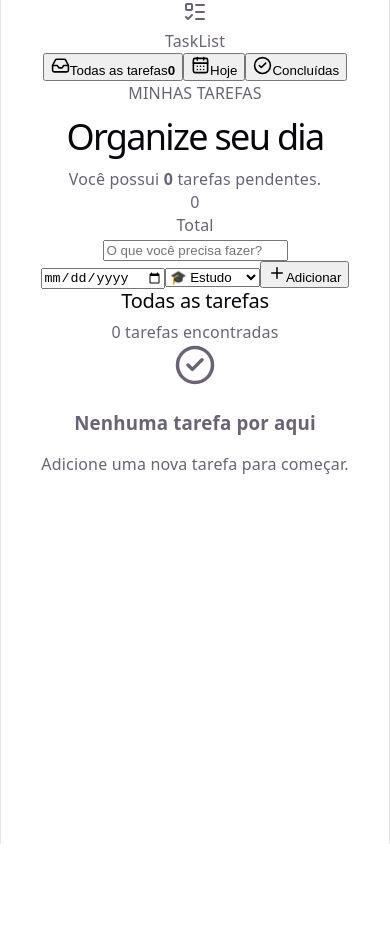
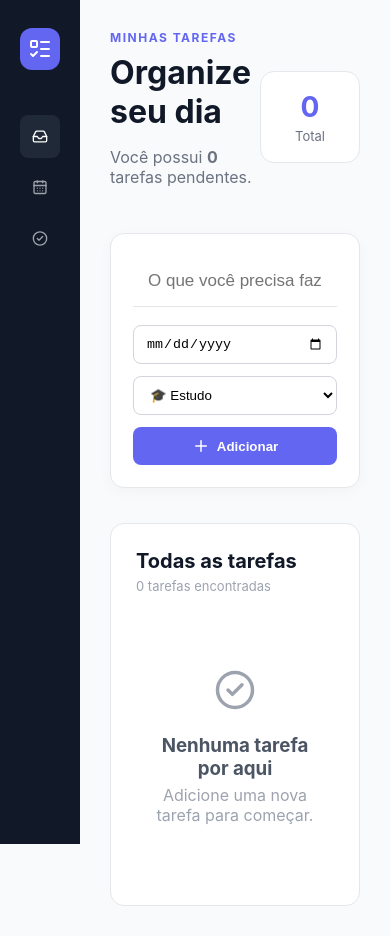
Before and after one commit to vitorhugcunnha/taskList, a React (Vite) app: page / in a window 390 px wide. Before the commit the page ends 844 px from the top, so only its background shows below. Built offline with nearby package versions, Linux system fonts and the light colour scheme.

Commit message:
style: add responsive dashboard layout

```diff
--- a/src/App.css
+++ b/src/App.css
@@ -1,184 +1,389 @@
-.counter {
-  font-size: 16px;
-  padding: 5px 10px;
-  border-radius: 5px;
-  color: var(--accent);
-  background: var(--accent-bg);
-  border: 2px solid transparent;
-  transition: border-color 0.3s;
-  margin-bottom: 24px;
+#root {
+  min-height: 100vh;
+}
 
-  &:hover {
-    border-color: var(--accent-border);
+.app-layout {
+  display: flex;
+  min-height: 100vh;
+}
+
+.sidebar {
+  position: fixed;
+  top: 0;
+  left: 0;
+
+  width: 250px;
+  height: 100vh;
+
+  padding: 28px 20px;
+
+  background: #111827;
+  color: white;
+
+  display: flex;
+  flex-direction: column;
+}
+
+.logo {
+  display: flex;
+  align-items: center;
+  gap: 12px;
+
+  margin-bottom: 45px;
+
+  font-size: 22px;
+  font-weight: 700;
+}
+
+.logo-icon {
+  width: 42px;
+  height: 42px;
+
+  display: flex;
+  align-items: center;
+  justify-content: center;
+
+  border-radius: 12px;
+
+  background: #6366f1;
+}
+
+.sidebar-menu {
+  display: flex;
+  flex-direction: column;
+  gap: 8px;
+}
+
+.menu-item {
+  width: 100%;
+
+  display: flex;
+  align-items: center;
+  gap: 12px;
+
+  padding: 12px;
+
+  border: none;
+  border-radius: 8px;
+
+  background: transparent;
+  color: #9ca3af;
+
+  cursor: pointer;
+
+  text-align: left;
+
+  transition: 0.2s;
+}
+
+.menu-item span {
+  flex: 1;
+}
+
+.menu-item strong {
+  font-size: 12px;
+}
+
+.menu-item:hover {
+  color: white;
+  background: #1f2937;
+}
+
+.menu-item.active {
+  background: #1f2937;
+  color: white;
+}
+
+.main-content {
+  width: calc(100% - 250px);
+
+  margin-left: 250px;
+
+  padding: 55px 7%;
+
+  background: #f8fafc;
+}
+
+.page-header {
+  display: flex;
+  align-items: center;
+  justify-content: space-between;
+
+  margin-bottom: 30px;
+}
+
+.header-label {
+  margin: 0 0 8px;
+
+  font-size: 12px;
+  font-weight: 700;
+
+  letter-spacing: 1.5px;
+
+  color: #6366f1;
+}
+
+.page-header h1 {
+  margin: 0;
+
+  font-size: 32px;
+
+  color: #111827;
+}
+
+.page-header > div > p:last-child {
+  color: #6b7280;
+}
+
+.task-summary {
+  min-width: 100px;
+
+  padding: 18px 25px;
+
+  text-align: center;
+
+  background: white;
+
+  border: 1px solid #e5e7eb;
+  border-radius: 14px;
+}
+
+.task-summary span {
+  display: block;
+
+  font-size: 28px;
+  font-weight: 700;
+
+  color: #6366f1;
+}
+
+.task-summary p {
+  margin: 4px 0 0;
+
+  font-size: 13px;
+
+  color: #6b7280;
+}
+
+.task-form {
+  padding: 22px;
+
+  margin-bottom: 35px;
+
+  background: white;
+
+  border: 1px solid #e5e7eb;
+  border-radius: 14px;
+
+  box-shadow: 0 4px 15px
+    rgba(0, 0, 0, 0.03);
+}
+
+.task-form-main input {
+  width: 100%;
+
+  padding: 15px;
+
+  border: none;
+  border-bottom: 1px solid #e5e7eb;
+
+  outline: none;
+
+  font-size: 17px;
+
+  color: #111827;
+}
+
+.task-form-options {
+  display: flex;
+  gap: 12px;
+
+  margin-top: 18px;
+}
+
+.task-form-options input,
+.task-form-options select {
+  padding: 10px 12px;
+
+  border: 1px solid #d1d5db;
+  border-radius: 8px;
+
+  background: white;
+}
+
+.task-form-options button {
+  display: flex;
+  align-items: center;
+  gap: 7px;
+
+  margin-left: auto;
+
+  padding: 10px 18px;
+
+  border: none;
+  border-radius: 8px;
+
+  background: #6366f1;
+  color: white;
+
+  font-weight: 600;
+
+  cursor: pointer;
+}
+
+.task-form-options button:hover {
+  background: #4f46e5;
+}
+
+.tasks-section {
+  background: white;
+
+  padding: 25px;
+
+  border: 1px solid #e5e7eb;
+  border-radius: 14px;
+}
+
+.section-header {
+  margin-bottom: 20px;
+}
+
+.section-header h2 {
+  margin: 0;
+
+  font-size: 20px;
+
+  color: #111827;
+}
+
+.section-header p {
+  margin: 5px 0 0;
+
+  font-size: 13px;
+
+  color: #9ca3af;
+}
+
+.task-list {
+  display: flex;
+  flex-direction: column;
+  gap: 10px;
+}
+
+.task-card {
+  display: flex;
+  align-items: center;
+  gap: 15px;
+
+  padding: 16px;
+
+  border: 1px solid #e5e7eb;
+  border-radius: 10px;
+
+  transition: 0.2s;
+}
+
+.task-card:hover {
+  transform: translateY(-2px);
+
+  box-shadow: 0 5px 15px
+    rgba(0, 0, 0, 0.05);
+}
+
+.complete-button {
+  display: flex;
+
+  padding: 0;
+
+  border: none;
+
+  background: transparent;
+  color: #6366f1;
+
+  cursor: pointer;
+}
+
+.task-content {
+  flex: 1;
+}
+
+.task-content h3 {
+  margin: 0 0 8px;
+
+  font-size: 15px;
+
+  color: #111827;
+}
+
+.task-details {
+  display: flex;
+  gap: 16px;
+}
+
+.category,
+.date {
+  display: flex;
+  align-items: center;
+  gap: 5px;
+
+  font-size: 12px;
+
+  color: #6b7280;
+}
+
+.task-card.completed {
+  opacity: 0.55;
+}
+
+.task-card.completed h3 {
+  text-decoration: line-through;
+}
+
+.empty-state {
+  padding: 55px 20px;
+
+  text-align: center;
+
+  color: #9ca3af;
+}
+
+.empty-state h3 {
+  margin-bottom: 5px;
+
+  color: #4b5563;
+}
+
+.empty-state p {
+  margin: 0;
+}
+
+@media (max-width: 800px) {
+  .sidebar {
+    width: 80px;
   }
-  &:focus-visible {
-    outline: 2px solid var(--accent);
-    outline-offset: 2px;
+
+  .logo span,
+  .menu-item span,
+  .menu-item strong,
+  .sidebar-footer {
+    display: none;
+  }
+
+  .main-content {
+    width: calc(100% - 80px);
+
+    margin-left: 80px;
+
+    padding: 30px;
+  }
+
+  .task-form-options {
+    flex-direction: column;
+  }
+
+  .task-form-options button {
+    margin-left: 0;
+
+    justify-content: center;
   }
 }
-
-.hero {
-  position: relative;
-
-  .base,
-  .framework,
-  .vite {
-    inset-inline: 0;
-    margin: 0 auto;
-  }
-
-  .base {
-    width: 170px;
-    position: relative;
-    z-index: 0;
-  }
-
-  .framework,
-  .vite {
-    position: absolute;
-  }
-
-  .framework {
-    z-index: 1;
-    top: 34px;
-    height: 28px;
-    transform: perspective(2000px) rotateZ(300deg) rotateX(44deg) rotateY(39deg)
-      scale(1.4);
-  }
-
-  .vite {
-    z-index: 0;
-    top: 107px;
-    height: 26px;
-    width: auto;
-    transform: perspective(2000px) rotateZ(300deg) rotateX(40deg) rotateY(39deg)
-      scale(0.8);
-  }
-}
-
-#center {
-  display: flex;
-  flex-direction: column;
-  gap: 25px;
-  place-content: center;
-  place-items: center;
-  flex-grow: 1;
-
-  @media (max-width: 1024px) {
-    padding: 32px 20px 24px;
-    gap: 18px;
-  }
-}
-
-#next-steps {
-  display: flex;
-  border-top: 1px solid var(--border);
-  text-align: left;
-
-  & > div {
-    flex: 1 1 0;
-    padding: 32px;
-    @media (max-width: 1024px) {
-      padding: 24px 20px;
-    }
-  }
-
-  .icon {
-    margin-bottom: 16px;
-    width: 22px;
-    height: 22px;
-  }
-
-  @media (max-width: 1024px) {
-    flex-direction: column;
-    text-align: center;
-  }
-}
-
-#docs {
-  border-right: 1px solid var(--border);
-
-  @media (max-width: 1024px) {
-    border-right: none;
-    border-bottom: 1px solid var(--border);
-  }
-}
-
-#next-steps ul {
-  list-style: none;
-  padding: 0;
-  display: flex;
-  gap: 8px;
-  margin: 32px 0 0;
-
-  .logo {
-    height: 18px;
-  }
-
-  a {
-    color: var(--text-h);
-    font-size: 16px;
-    border-radius: 6px;
-    background: var(--social-bg);
-    display: flex;
-    padding: 6px 12px;
-    align-items: center;
-    gap: 8px;
-    text-decoration: none;
-    transition: box-shadow 0.3s;
-
-    &:hover {
-      box-shadow: var(--shadow);
-    }
-    .button-icon {
-      height: 18px;
-      width: 18px;
-    }
-  }
-
-  @media (max-width: 1024px) {
-    margin-top: 20px;
-    flex-wrap: wrap;
-    justify-content: center;
-
-    li {
-      flex: 1 1 calc(50% - 8px);
-    }
-
-    a {
-      width: 100%;
-      justify-content: center;
-      box-sizing: border-box;
-    }
-  }
-}
-
-#spacer {
-  height: 88px;
-  border-top: 1px solid var(--border);
-  @media (max-width: 1024px) {
-    height: 48px;
-  }
-}
-
-.ticks {
-  position: relative;
-  width: 100%;
-
-  &::before,
-  &::after {
-    content: '';
-    position: absolute;
-    top: -4.5px;
-    border: 5px solid transparent;
-  }
-
-  &::before {
-    left: 0;
-    border-left-color: var(--border);
-  }
-  &::after {
-    right: 0;
-    border-right-color: var(--border);
-  }
-}
--- a/src/index.css
+++ b/src/index.css
@@ -1,111 +1,18 @@
-:root {
-  --text: #6b6375;
-  --text-h: #08060d;
-  --bg: #fff;
-  --border: #e5e4e7;
-  --code-bg: #f4f3ec;
-  --accent: #aa3bff;
-  --accent-bg: rgba(170, 59, 255, 0.1);
-  --accent-border: rgba(170, 59, 255, 0.5);
-  --social-bg: rgba(244, 243, 236, 0.5);
-  --shadow:
-    rgba(0, 0, 0, 0.1) 0 10px 15px -3px, rgba(0, 0, 0, 0.05) 0 4px 6px -2px;
-
-  --sans: system-ui, 'Segoe UI', Roboto, sans-serif;
-  --heading: system-ui, 'Segoe UI', Roboto, sans-serif;
-  --mono: ui-monospace, Consolas, monospace;
-
-  font: 18px/145% var(--sans);
-  letter-spacing: 0.18px;
-  color-scheme: light dark;
-  color: var(--text);
-  background: var(--bg);
-  font-synthesis: none;
-  text-rendering: optimizeLegibility;
-  -webkit-font-smoothing: antialiased;
-  -moz-osx-font-smoothing: grayscale;
-
-  @media (max-width: 1024px) {
-    font-size: 16px;
-  }
-}
-
-@media (prefers-color-scheme: dark) {
-  :root {
-    --text: #9ca3af;
-    --text-h: #f3f4f6;
-    --bg: #16171d;
-    --border: #2e303a;
-    --code-bg: #1f2028;
-    --accent: #c084fc;
-    --accent-bg: rgba(192, 132, 252, 0.15);
-    --accent-border: rgba(192, 132, 252, 0.5);
-    --social-bg: rgba(47, 48, 58, 0.5);
-    --shadow:
-      rgba(0, 0, 0, 0.4) 0 10px 15px -3px, rgba(0, 0, 0, 0.25) 0 4px 6px -2px;
-  }
-
-  #social .button-icon {
-    filter: invert(1) brightness(2);
-  }
-}
-
-#root {
-  width: 1126px;
-  max-width: 100%;
-  margin: 0 auto;
-  text-align: center;
-  border-inline: 1px solid var(--border);
-  min-height: 100svh;
-  display: flex;
-  flex-direction: column;
+* {
   box-sizing: border-box;
 }
 
 body {
   margin: 0;
+
+  min-width: 320px;
+  min-height: 100vh;
+
+  font-family:
+    Inter,
+    Arial,
+    Helvetica,
+    sans-serif;
+
+  background: #f8fafc;
 }
-
-h1,
-h2 {
-  font-family: var(--heading);
-  font-weight: 500;
-  color: var(--text-h);
-}
-
-h1 {
-  font-size: 56px;
-  letter-spacing: -1.68px;
-  margin: 32px 0;
-  @media (max-width: 1024px) {
-    font-size: 36px;
-    margin: 20px 0;
-  }
-}
-h2 {
-  font-size: 24px;
-  line-height: 118%;
-  letter-spacing: -0.24px;
-  margin: 0 0 8px;
-  @media (max-width: 1024px) {
-    font-size: 20px;
-  }
-}
-p {
-  margin: 0;
-}
-
-code,
-.counter {
-  font-family: var(--mono);
-  display: inline-flex;
-  border-radius: 4px;
-  color: var(--text-h);
-}
-
-code {
-  font-size: 15px;
-  line-height: 135%;
-  padding: 4px 8px;
-  background: var(--code-bg);
-}
```
